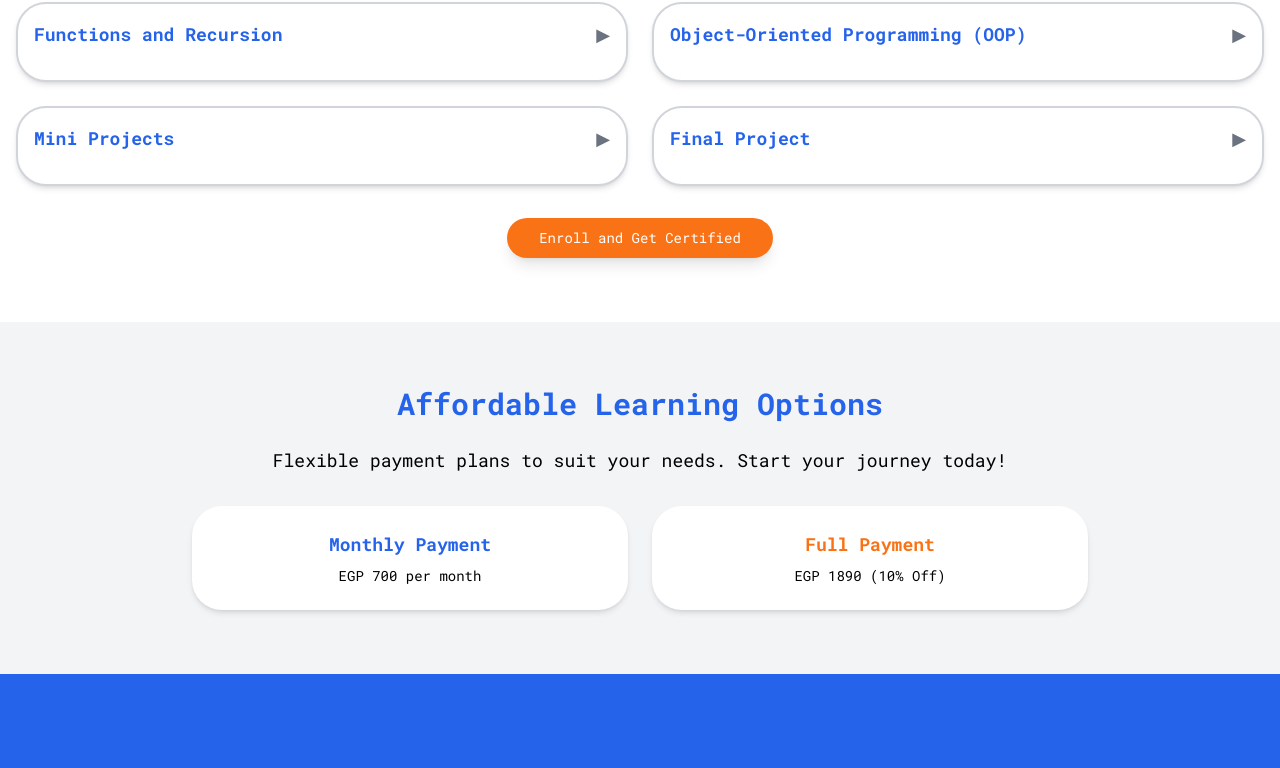
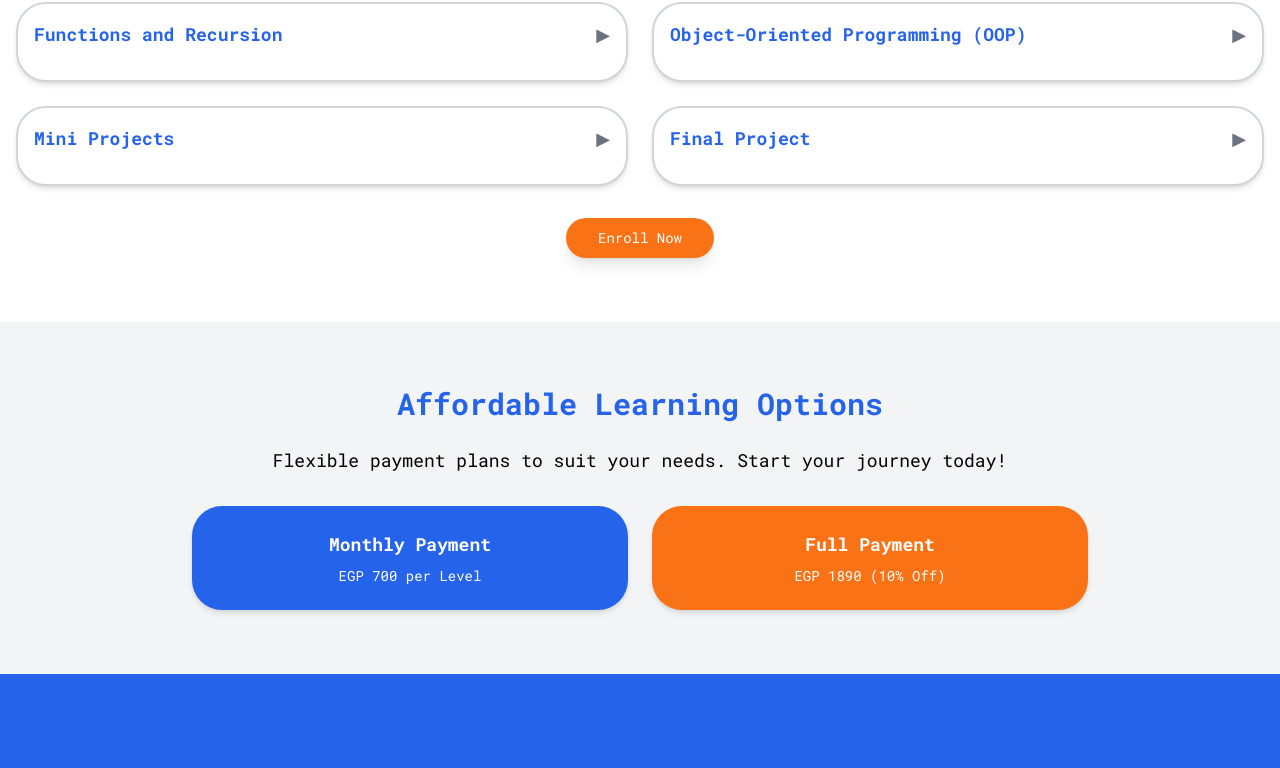
Before and after one commit to a-elhaag/ucode-website, a Next.js app: page /courses/python in a window 1280 px wide. Shown: the part 1722-2490 px from the top of the page. Built offline with nearby package versions, Linux system fonts and the light colour scheme; no server answers.

Commit message:
Update Python course pricing and curriculum presentation; adjust payment options and button styles

```diff
--- a/src/app/courses/python/page.js
+++ b/src/app/courses/python/page.js
@@ -9,8 +9,8 @@ import socialMediaLinks from "@/data/socialMediaLinks";
 
 // Course-Specific Data
 const course = courses.find((c) => c.id === "python");
-const monthlyPrice = course.price / course.duration;
-const discountedPrice = course.price * 0.9;
+const monthlyPrice = course.price;
+const discountedPrice = course.price * course.duration * 0.9;
 
 const whyChooseUs = [
     {
@@ -136,14 +136,14 @@ const CoursePage = () => {
 
             {/* Curriculum Section */}
             <section className="container mx-auto px-4 py-16">
-                <h2 className="text-3xl font-bold text-center text-blue-600 mb-10">Curriculum</h2>
+                <h2 className="text-3xl font-bold text-center text-orange-500 mb-10">Educational program</h2>
                 <div className="grid grid-cols-1 sm:grid-cols-2 gap-6">
                     {curriculum.map((item, index) => (
                         <motion.div
                             key={index}
                             className={`p-4 bg-white border-2 rounded-[30px] shadow-md cursor-pointer transform transition group ${activeTopic === index
-                                    ? "border-orange-500 shadow-lg scale-105"
-                                    : "border-gray-300 hover:shadow-md hover:border-blue-500"
+                                ? "border-orange-500 shadow-lg scale-105"
+                                : "border-gray-300 hover:shadow-md hover:border-blue-500"
                                 }`}
                             onClick={() => toggleTopic(index)}
                             initial={{ opacity: 0, y: 20 }}
@@ -178,8 +178,8 @@ const CoursePage = () => {
                     ))}
                 </div>
                 <div className="text-center mt-8">
-                    <Button variant="orange_yellow" size="lg" asChild>
-                        <a href={course.enroll}>Enroll and Get Certified</a>
+                    <Button variant="orange_blue" size="lg" asChild>
+                        <a href={course.enroll}>Enroll Now</a>
                     </Button>
                 </div>
             </section>
@@ -189,14 +189,24 @@ const CoursePage = () => {
                 <h2 className="text-3xl font-bold text-blue-600 mb-6">Affordable Learning Options</h2>
                 <p className="text-lg mb-8">Flexible payment plans to suit your needs. Start your journey today!</p>
                 <div className="grid grid-cols-1 sm:grid-cols-2 gap-6 max-w-4xl mx-auto">
-                    <div className="bg-white p-6 rounded-[30px] shadow-md">
-                        <h3 className="text-lg font-bold text-blue-600">Monthly Payment</h3>
-                        <p className="text-sm mt-2">EGP {monthlyPrice} per month</p>
-                    </div>
-                    <div className="bg-white p-6 rounded-[30px] shadow-md">
-                        <h3 className="text-lg font-bold text-orange-500">Full Payment</h3>
+                    <motion.div
+                        className="p-6 bg-blue-600 text-white rounded-[30px] shadow-md transform transition group hover:scale-105 hover:bg-blue-700"
+                        whileHover={{ scale: 1.05 }}
+                    >
+                        <h3 className="text-lg font-bold text-white group-hover:text-yellow-400 transition">
+                            Monthly Payment
+                        </h3>
+                        <p className="text-sm mt-2">EGP {monthlyPrice} per Level</p>
+                    </motion.div>
+                    <motion.div
+                        className="p-6 bg-orange-500 text-white rounded-[30px] shadow-md transform transition group hover:scale-105 hover:bg-orange-600"
+                        whileHover={{ scale: 1.05 }}
+                    >
+                        <h3 className="text-lg font-bold text-white group-hover:text-white transition">
+                            Full Payment
+                        </h3>
                         <p className="text-sm mt-2">EGP {discountedPrice} (10% Off)</p>
-                    </div>
+                    </motion.div>
                 </div>
             </section>
 
--- a/src/components/CourseCard.js
+++ b/src/components/CourseCard.js
@@ -23,7 +23,7 @@ const CourseCard = ({ id, name, description, price, icon, route, enroll }) => {
             </div>
             <h2 className="text-lg font-bold text-center text-blue-600">{name}</h2>
             <p className="text-sm text-[#737373] mt-1 text-center">{description}</p>
-            <p className="text-base font-semibold text-center mt-2 text-orange-500">EGP {price}</p>
+            <p className="text-base font-semibold text-center mt-2 text-orange-500">EGP {price} per Level</p>
             <div className="text-center mt-4">
                 <Button
                     asChild
--- a/src/components/ui/button.jsx
+++ b/src/components/ui/button.jsx
@@ -11,9 +11,9 @@ const buttonVariants = cva(
       variant: {
         blue_orange: "bg-blue-600 text-white shadow-lg hover:bg-orange-500 hover:shadow-xl transition-all duration-300 ease-in-out transform hover:-translate-y-1",
         blue_yellow: "bg-blue-600 text-white shadow-lg hover:bg-yellow-400 hover:shadow-xl transition-all duration-300 ease-in-out transform hover:-translate-y-1",
-        orange_blue: "bg-orange-500 text-white shadow-lg hover:bg-blue-600 hover:shadow-xl transition-all duration-300 ease-in-out transform hover:-translate-y-1",
+        orange_blue: "bg-orange-500 text-white shadow-lg hover:bg-blue-600 hover:text-white hover:shadow-xl transition-all duration-300 ease-in-out transform hover:-translate-y-1",
         orange_yellow: "bg-orange-500 text-white shadow-lg hover:bg-yellow-400 hover:shadow-xl transition-all duration-300 ease-in-out transform hover:-translate-y-1",
-        yellow_blue: "bg-yellow-400 text-black shadow-lg hover:bg-blue-600 hover:text-black hover:shadow-xl hover:-translate-y-1",
+        yellow_blue: "bg-yellow-400 text-black shadow-lg hover:bg-blue-600 hover:text-white hover:shadow-xl hover:-translate-y-1",
         yellow_orange: "bg-yellow-400 text-black shadow-lg hover:bg-orange-500 hover:text-black hover:shadow-xl hover:-translate-y-1",
         outline:
           "border border-gray-300 bg-white text-black shadow-sm hover:bg-gray-100 hover:text-gray-700",
--- a/src/data/courses.js
+++ b/src/data/courses.js
@@ -3,7 +3,7 @@ const courses = [
         id: "python",
         name: "Python",
         description: "Learn Python programming from scratch and build your first Python application.",
-        price: 2100, // EGP
+        price: 700, // EGP
         duration: 3, // months
         icon: "/assets/course_icons/Python.png",
         route: "/courses/python",
@@ -13,7 +13,7 @@ const courses = [
         id: "cpp",
         name: "C++",
         description: "Start with our beginner-friendly course, where you\’ll learn the basics of programming.",
-        price: 2100,
+        price: 700,
         duration: 3, // months
         icon: "/assets/course_icons/CPP.png",
         route: "/courses/cpp",
@@ -23,7 +23,7 @@ const courses = [
         id: "intro-to-cybersecurity",
         name: "Intro to Cybersecurity",
         description: "An introduction to network security, encryption, and threat detection.",
-        price: 2700,
+        price: 900,
         duration: 3, // months
         icon: "/assets/course_icons/Cybersecurity.png",
         route: "/courses/intro-to-cybersecurity",
@@ -33,7 +33,7 @@ const courses = [
         id: "web-development",
         name: "Web Development",
         description: "Learn HTML, CSS, JavaScript, and responsive design with libraries like React.",
-        price: 2700,
+        price: 900,
         duration: 3, // months
         icon: "/assets/course_icons/Web Development.png",
         route: "/courses/web-development",
```
